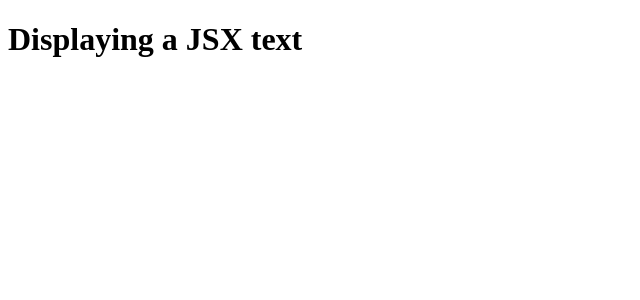
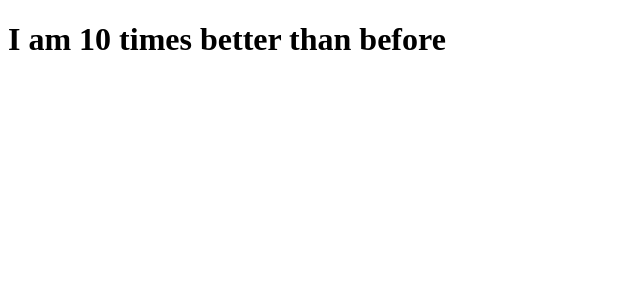
Before and after one commit to devjaiye/100daysofCode, a React (Create React App) app in the folder react-folder/: page / in a window 1280 px wide. Shown: the top 300 px of the page, without its empty margins (0-640 px from the left). Built offline with nearby package versions, Linux system fonts and the light colour scheme.

Commit message:
Expression in JSX exampe  - day 11

```diff
--- a/react-folder/src/index.js
+++ b/react-folder/src/index.js
@@ -1,13 +1,7 @@
-import React from 'react';
-import ReactDOM from 'react-dom/client';
+import React from 'react'
+import ReactDOM from 'react-dom/client'
 
-//...JSX example code
-
-//..react variale accepting h1 element
-const myText = <h1>Displaying a JSX text</h1>
-
-//..created a root varialve to call the root id from index.html in the public folder
+//...the expression is wrapped in the curly braces { }
+const jsxWithExpression = <h1>I am {5 + 5} times better than before</h1>
 const root = ReactDOM.createRoot(document.getElementById('root'))
-
-//..rendering the text
-root.render(myText)
+root.render(jsxWithExpression)
```
